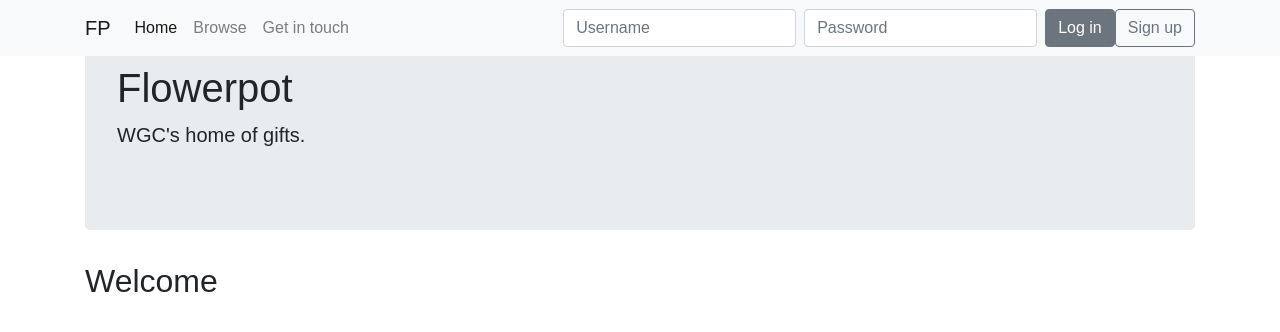
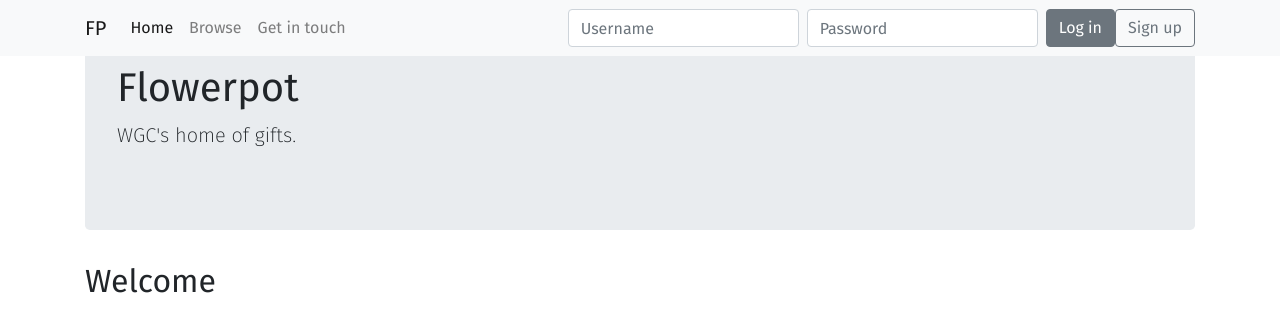
Before and after one commit to WGCDT/13dt-web-apps-harfordt, a Flask app: page / in a window 1280 px wide. Shown: the top 332 px of the page. Run offline with Flask 2, Linux system fonts and the light colour scheme; some libraries are stand-ins or nearby versions.

Commit message:
Added default font

```diff
--- a/templates/base.html
+++ b/templates/base.html
@@ -7,7 +7,7 @@
     {% block head %}
     <title>Flowerpot · {% block title %}{% endblock %}</title>
     {% endblock %}
-
+    <link href="https://fonts.googleapis.com/css?family=Fira+Sans:200,400,700" rel="stylesheet"><link href="https://fonts.googleapis.com/css?family=Fira+Sans:200,400,700" rel="stylesheet">
     <!-- Bootstrap core CSS -->
     <link rel="stylesheet" href="{{ url_for('static', filename='css/bootstrap.min.css') }}">
 
```
